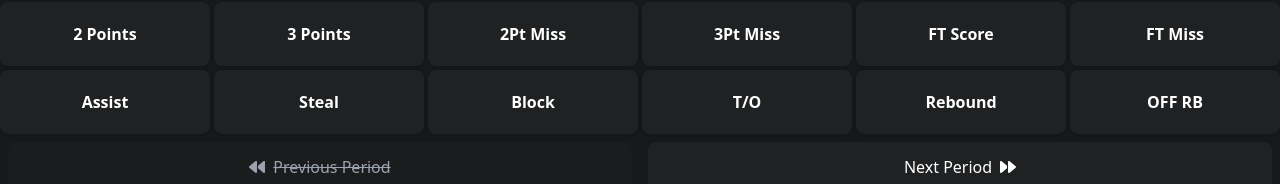
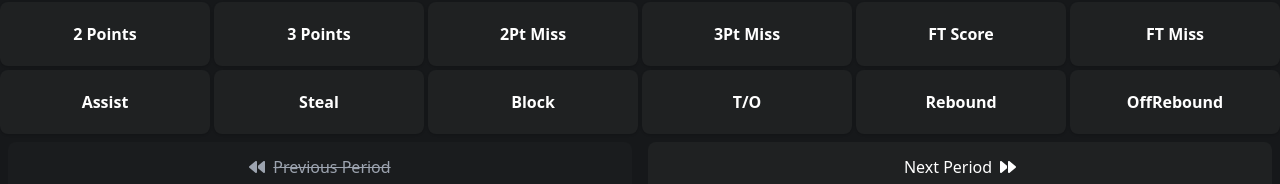
Before and after one commit to JamesBellew/statsprobasketball, a React (Vite) app: page /ingame in a window 1280 px wide. Shown: the part 600-784 px from the top of the page. Built offline with nearby package versions, Linux system fonts and the light colour scheme.

Commit message:
easy peasy

```diff
--- a/src/screens/InGame.jsx
+++ b/src/screens/InGame.jsx
@@ -421,7 +421,7 @@ const filteredActions=[
     "Block",
     "T/O",
     "Rebound",
-    "OFF RB",
+    "OffRebound",
   ];
   useEffect(() => {
     // Overall stats
```
